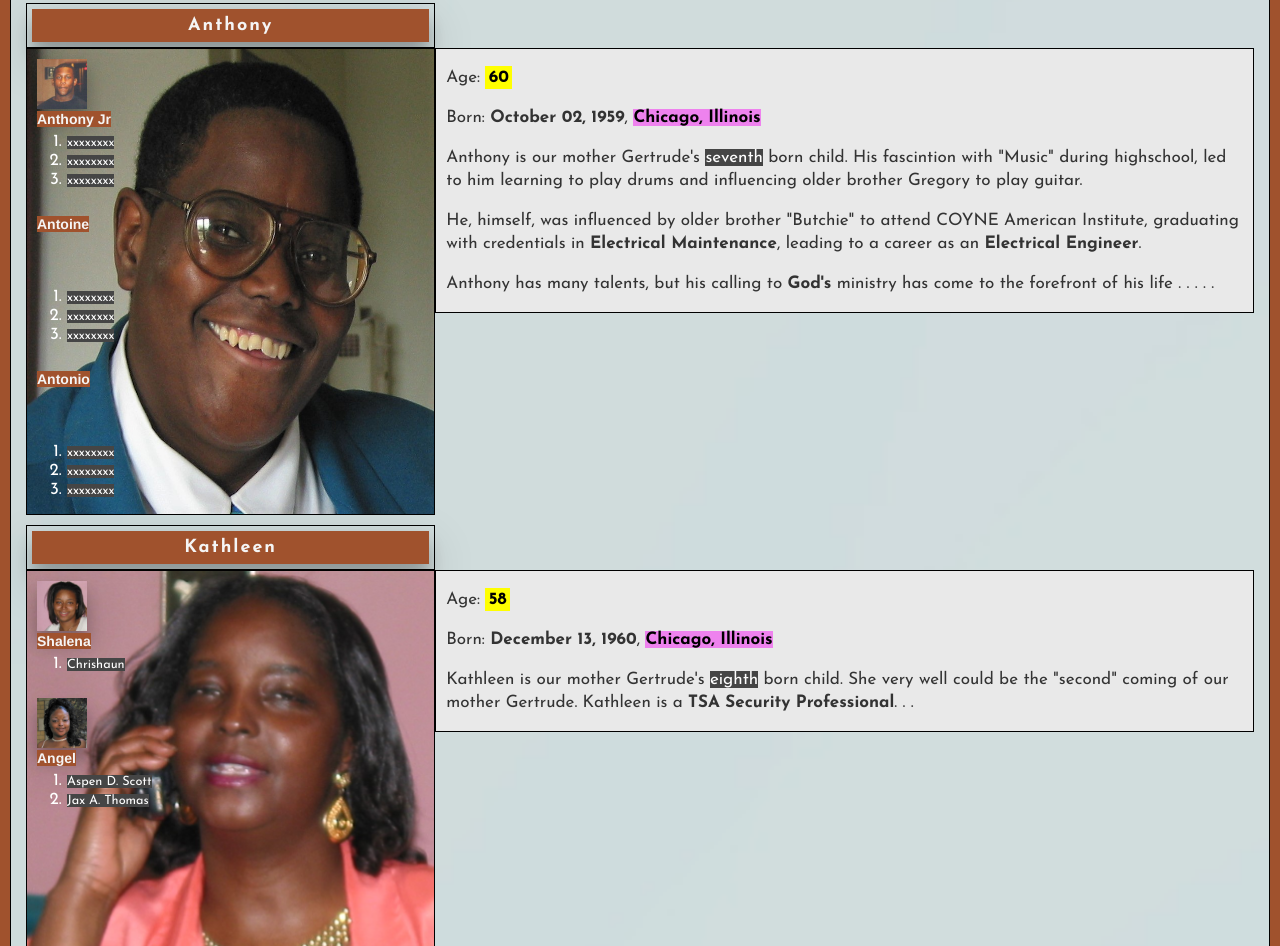
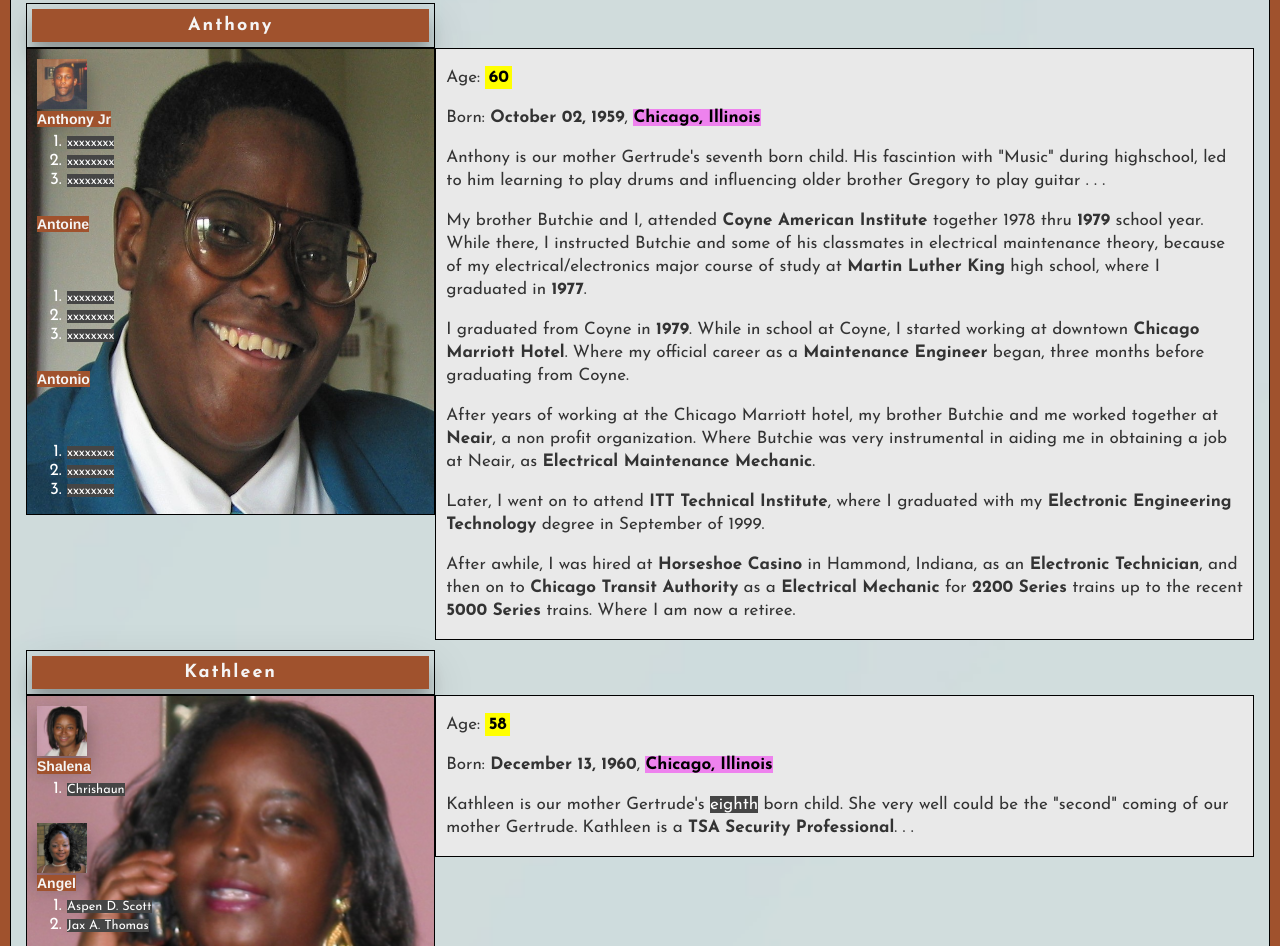
Before and after one commit to gcs-pages/anthony-life-story, a plain HTML site: page index.html in a window 1280 px wide. Shown: the part 6600-7546 px from the top of the page. Drawn offline with nearby package versions, Linux system fonts and the light colour scheme.

Commit message:
Update Anthony Life Story with his content supplied by him . . . Add Anthony ITT graduation photo to picture carousel . . .

```diff
--- a/index.html
+++ b/index.html
@@ -557,7 +557,7 @@
 
 
                 <div class="item">
-                  <img src="img/anthony-and-family.jpg" alt="Anthony's Family" style="width:100%;">
+                  <img src="img/anthony-itt-graduation.jpg" alt="Anthony-itt-graduation" style="width:100%;">
                   <div class="carousel-caption">
                   </div>
                 </div>
@@ -569,7 +569,7 @@
                 </div>
 
                 <div class="item">
-                  <img src="img/three-amigos-cancun-mexico.jpg" alt="Gregory's Family" style="width:100%;">
+                  <img src="img/gregory-sr-family.jpg" alt="Gregory's Family" style="width:100%;">
                   <div class="carousel-caption">
                   </div>
                 </div>
@@ -1440,10 +1440,29 @@
         <div class="col-8 sibling-main-content" id="anthony-main-content">
             <p>Age: <span id="anthony-age"></span></p>
             <p>Born: <strong>October 02, 1959</strong>, <span class="illinois-state-color">Chicago, Illinois</span><span class="display-none"><br>XXXX: <strong>xxxxx 99, 9999</strong>, <span class="illinois-state-color">Chicago, Illinois</span></span></p>
-            <p>Anthony is our mother Gertrude's <span class="text-on-background-3">seventh</span> born child. His fascintion with "Music" during highschool, led to him learning to play drums and influencing older brother Gregory to play guitar.</p>
-            <p>He, himself, was influenced by older brother "Butchie" to attend COYNE American Institute, graduating with credentials in <strong>Electrical Maintenance</strong>, leading to a career as an <strong>Electrical Engineer</strong>.</p>
-
-            <p>Anthony has many talents, but his calling to <strong>God's</strong> ministry has come to the forefront of his life . . . . .  </p>
+            <p>
+            Anthony is our mother Gertrude's seventh born child. His fascintion with "Music" during highschool, led to him learning to play drums and influencing older brother Gregory to play guitar . . .
+            </p>
+
+            <p>
+            My brother Butchie and I, attended <strong>Coyne American Institute</strong> together </strong>1978</strong> thru <strong>1979</strong> school year. While there, I instructed Butchie and some of his classmates in electrical maintenance theory, because of my electrical/electronics major course of study at <strong>Martin Luther King</strong> high school, where I graduated in <strong>1977</strong>.
+            </p>
+
+            <p>
+            I graduated from Coyne in <strong>1979</strong>. While in school at Coyne, I started working at downtown <strong>Chicago Marriott Hotel</strong>. Where my official career as a <strong>Maintenance Engineer</strong> began, three months before graduating from Coyne.
+            </p>
+
+            <p>
+            After years of working at the Chicago Marriott hotel, my brother Butchie and me worked together at <strong>Neair</strong>, a non profit organization. Where Butchie was very instrumental in aiding me in obtaining a job at Neair, as <strong>Electrical Maintenance Mechanic</strong>.
+            </p>
+
+            <p>
+            Later, I went on to attend <strong>ITT Technical Institute</strong>, where I graduated with my <strong>Electronic Engineering Technology</strong> degree in September of 1999.
+            </p>
+
+            <p>
+            After awhile, I was hired at <strong>Horseshoe Casino</strong> in Hammond, Indiana, as an <strong>Electronic Technician</strong>, and then on to <strong>Chicago Transit Authority</strong> as a <strong>Electrical Mechanic</strong> for <strong>2200 Series</strong> trains up to the recent <strong>5000 Series</strong> trains. Where I am now a retiree.
+            </p>
         </div>
     </div>
 </div>
```
Also changed, not shown: img/anthony-itt-graduation.jpg (added).
